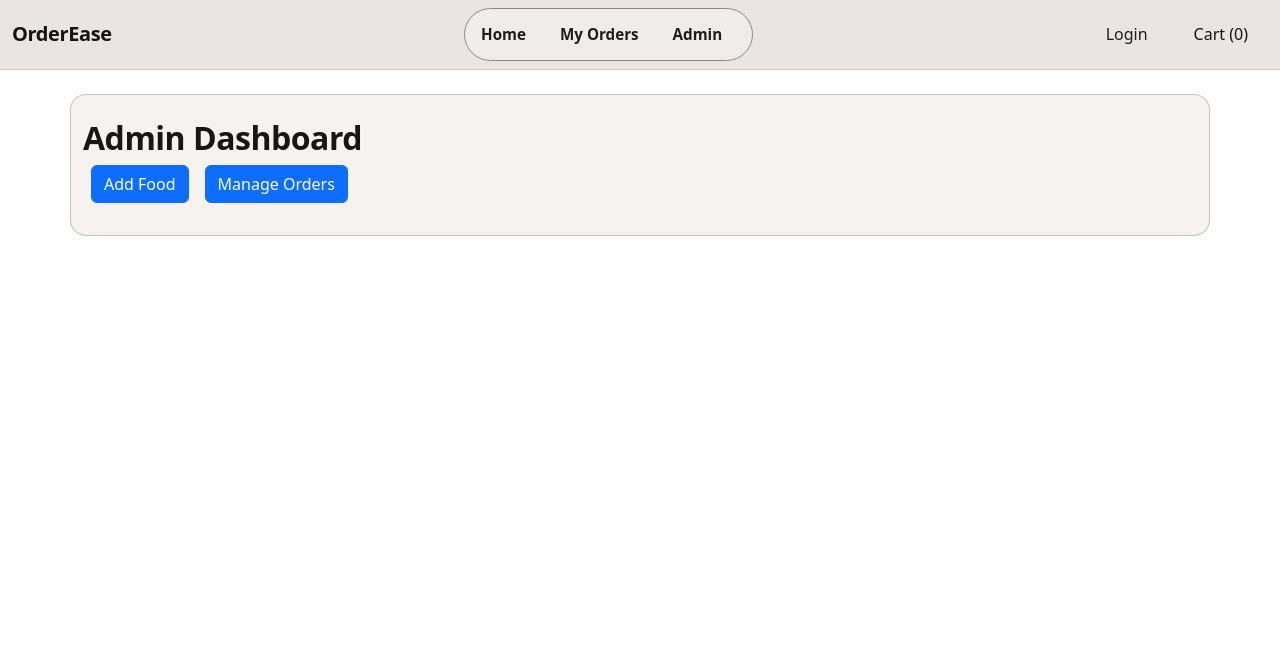
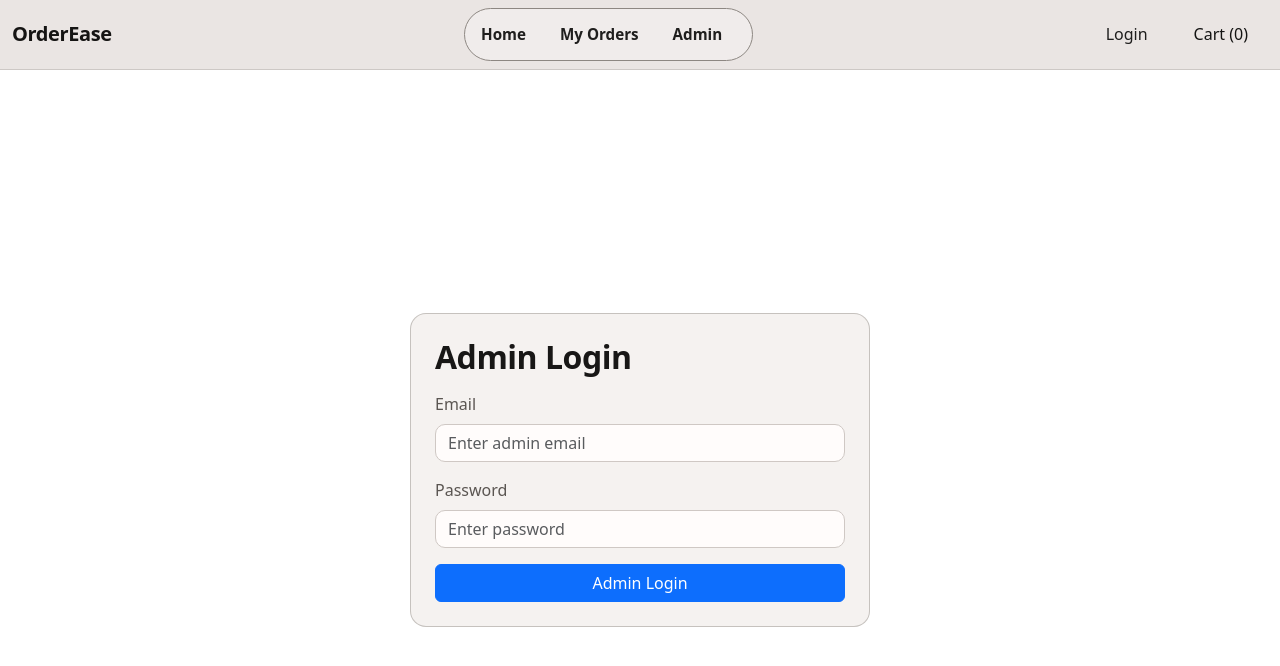
Before and after one commit to Varun251005/booking, a React (Vite) app in the folder frontend/: page /admin in a window 1280 px wide. Shown: the top 666 px of the page. Built offline with nearby package versions, Linux system fonts and the light colour scheme.

Commit message:
Implement admin authentication and dashboard features; add AdminLogin, AdminRoute, and enhance AdminOrders with payment status management

```diff
--- a/frontend/src/App.jsx
+++ b/frontend/src/App.jsx
@@ -6,6 +6,8 @@ import Orders from "./pages/Orders";
 import AdminDashboard from "./pages/admin/Dashboard";
 import AddFood from "./pages/admin/AddFood";
 import AdminOrders from "./pages/admin/Orders";
+import AdminLogin from "./pages/admin/AdminLogin";
+import AdminRoute from "./Components/AdminRoute";
 import AppNavbar from "./Components/navbar";
 
 function App() {
@@ -17,9 +19,32 @@ function App() {
         <Route path="/cart" element={<Cart />} />
         <Route path="/login" element={<Login />} />
         <Route path="/orders" element={<Orders />} />
-        <Route path="/admin" element={<AdminDashboard />} />
-        <Route path="/admin/add-food" element={<AddFood />} />
-        <Route path="/admin/orders" element={<AdminOrders />} />
+        <Route path="/admin" element={<AdminLogin />} />
+        <Route path="/admin/login" element={<AdminLogin />} />
+        <Route
+          path="/admin/dashboard"
+          element={(
+            <AdminRoute>
+              <AdminDashboard />
+            </AdminRoute>
+          )}
+        />
+        <Route
+          path="/admin/add-food"
+          element={(
+            <AdminRoute>
+              <AddFood />
+            </AdminRoute>
+          )}
+        />
+        <Route
+          path="/admin/orders"
+          element={(
+            <AdminRoute>
+              <AdminOrders />
+            </AdminRoute>
+          )}
+        />
       </Routes>
     </BrowserRouter>
   );
--- /dev/null
+++ b/frontend/src/Components/AdminRoute.jsx
@@ -0,0 +1,14 @@
+import { Navigate } from "react-router-dom";
+
+const AdminRoute = ({ children }) => {
+  const token = localStorage.getItem("token");
+  const role = localStorage.getItem("role");
+
+  if (!token || role !== "admin") {
+    return <Navigate to="/admin/login" />;
+  }
+
+  return children;
+};
+
+export default AdminRoute;
--- a/frontend/src/Components/navbar.jsx
+++ b/frontend/src/Components/navbar.jsx
@@ -13,7 +13,7 @@ const AppNavbar = () => {
         <Nav className="nav-pill-group">
           <Nav.Link as={Link} to="/">Home</Nav.Link>
           <Nav.Link as={Link} to="/orders">My Orders</Nav.Link>
-          <Nav.Link as={Link} to="/admin">Admin</Nav.Link>
+          <Nav.Link as={Link} to="/admin/login">Admin</Nav.Link>
         </Nav>
 
         <div className="nav-actions">
--- /dev/null
+++ b/frontend/src/pages/admin/AdminLogin.jsx
@@ -0,0 +1,84 @@
+import { useState } from "react";
+import { Alert, Button, Container, Form } from "react-bootstrap";
+import { useNavigate } from "react-router-dom";
+import API from "../../services/api";
+
+const AdminLogin = () => {
+  const navigate = useNavigate();
+  const [email, setEmail] = useState("");
+  const [password, setPassword] = useState("");
+  const [error, setError] = useState("");
+  const [loading, setLoading] = useState(false);
+
+  const handleLogin = async (event) => {
+    event.preventDefault();
+
+    if (!email.trim() || !password.trim()) {
+      setError("Email and password are required");
+      return;
+    }
+
+    try {
+      setLoading(true);
+      setError("");
+
+      const response = await API.post("/auth/login", {
+        email: email.trim(),
+        password,
+      });
+
+      if (response.data.user?.role !== "admin") {
+        alert("Access denied");
+        return;
+      }
+
+      localStorage.setItem("token", response.data.token);
+      localStorage.setItem("role", response.data.user?.role || "");
+      localStorage.setItem("userRole", response.data.user?.role || "");
+
+      window.location.href = "/admin/dashboard";
+    } catch {
+      alert("Invalid email or password");
+    } finally {
+      setLoading(false);
+    }
+  };
+
+  return (
+    <Container fluid className="min-vh-100 d-flex align-items-center justify-content-center px-3">
+      <div className="page-shell login-shell w-100" style={{ maxWidth: "460px" }}>
+        <h2 className="page-title mb-3">Admin Login</h2>
+
+        {error && <Alert variant="danger" className="mb-3">{error}</Alert>}
+
+        <Form onSubmit={handleLogin} className="themed-form">
+          <Form.Group className="mb-3">
+            <Form.Label>Email</Form.Label>
+            <Form.Control
+              type="email"
+              value={email}
+              onChange={(event) => setEmail(event.target.value)}
+              placeholder="Enter admin email"
+            />
+          </Form.Group>
+
+          <Form.Group className="mb-3">
+            <Form.Label>Password</Form.Label>
+            <Form.Control
+              type="password"
+              value={password}
+              onChange={(event) => setPassword(event.target.value)}
+              placeholder="Enter password"
+            />
+          </Form.Group>
+
+          <Button type="submit" className="theme-btn w-100" disabled={loading}>
+            {loading ? "Signing in..." : "Admin Login"}
+          </Button>
+        </Form>
+      </div>
+    </Container>
+  );
+};
+
+export default AdminLogin;
--- a/frontend/src/pages/admin/Dashboard.jsx
+++ b/frontend/src/pages/admin/Dashboard.jsx
@@ -1,18 +1,54 @@
-import { Container, Button } from "react-bootstrap";
+import { Container, Button, Card, Row, Col } from "react-bootstrap";
 import { Link } from "react-router-dom";
 
 const Dashboard = () => {
   return (
     <Container className="mt-4 page-shell admin-shell">
-      <h2 className="page-title">Admin Dashboard</h2>
+      <h2 className="page-title mb-4">Admin Dashboard</h2>
 
-      <Link to="/admin/add-food">
-        <Button className="m-2 theme-btn">Add Food</Button>
-      </Link>
+      <Row className="g-3">
+        <Col md={4}>
+          <Card className="food-card h-100">
+            <Card.Body className="d-flex flex-column">
+              <Card.Title className="food-title">Manage Orders</Card.Title>
+              <Card.Text className="food-price flex-grow-1">
+                Review and update incoming customer orders.
+              </Card.Text>
+              <Link to="/admin/orders" className="mt-2">
+                <Button className="theme-btn w-100">Manage Orders</Button>
+              </Link>
+            </Card.Body>
+          </Card>
+        </Col>
 
-      <Link to="/admin/orders">
-        <Button className="m-2 theme-btn">Manage Orders</Button>
-      </Link>
+        <Col md={4}>
+          <Card className="food-card h-100">
+            <Card.Body className="d-flex flex-column">
+              <Card.Title className="food-title">Add Food</Card.Title>
+              <Card.Text className="food-price flex-grow-1">
+                Create and publish new food items to the menu.
+              </Card.Text>
+              <Link to="/admin/add-food" className="mt-2">
+                <Button className="theme-btn w-100">Add Food</Button>
+              </Link>
+            </Card.Body>
+          </Card>
+        </Col>
+
+        <Col md={4}>
+          <Card className="food-card h-100">
+            <Card.Body className="d-flex flex-column">
+              <Card.Title className="food-title">View Menu</Card.Title>
+              <Card.Text className="food-price flex-grow-1">
+                Open the live menu page as customers see it.
+              </Card.Text>
+              <Link to="/" className="mt-2">
+                <Button className="theme-btn w-100">View Menu</Button>
+              </Link>
+            </Card.Body>
+          </Card>
+        </Col>
+      </Row>
     </Container>
   );
 };
--- a/frontend/src/pages/admin/Orders.jsx
+++ b/frontend/src/pages/admin/Orders.jsx
@@ -19,16 +19,24 @@ const AdminOrders = () => {
     fetchOrders();
   };
 
+  const markAsPaid = async (id) => {
+    await API.put(`/orders/${id}`, { paymentStatus: "paid" });
+    fetchOrders();
+  };
+
   return (
     <Container className="mt-4 page-shell admin-shell">
-      <h2 className="page-title">Orders</h2>
+      <h2 className="page-title">Admin Orders</h2>
 
-      <Table bordered className="admin-table">
+      <div className="table-responsive mt-3">
+        <Table bordered hover className="admin-table align-middle mb-0">
           <thead>
             <tr>
-            <th>ID</th>
-            <th>Total</th>
+              <th>Order ID</th>
+              <th>Table Number</th>
+              <th>Total Price</th>
               <th>Status</th>
+              <th>Payment Status</th>
               <th>Actions</th>
             </tr>
           </thead>
@@ -37,8 +45,10 @@ const AdminOrders = () => {
             {orders.map(order => (
               <tr key={order._id}>
                 <td>{order._id}</td>
+                <td>{order.tableNumber ?? "-"}</td>
                 <td>₹{order.totalPrice}</td>
-              <td>{order.status}</td>
+                <td className="text-capitalize">{order.status}</td>
+                <td className="text-capitalize">{order.paymentStatus || "pending"}</td>
                 <td>
                   <Button
                     size="sm"
@@ -55,11 +65,21 @@ const AdminOrders = () => {
                   >
                     Delivered
                   </Button>
+
+                  <Button
+                    size="sm"
+                    className="ms-2 theme-btn-sm"
+                    onClick={() => markAsPaid(order._id)}
+                    disabled={(order.paymentStatus || "pending") === "paid"}
+                  >
+                    Mark as Paid
+                  </Button>
                 </td>
               </tr>
             ))}
           </tbody>
         </Table>
+      </div>
     </Container>
   );
 };
```
Also changed, not shown: 2 other files (tests, documents, lock files or other folders). Lines whose indentation alone changed are shown as unchanged.
